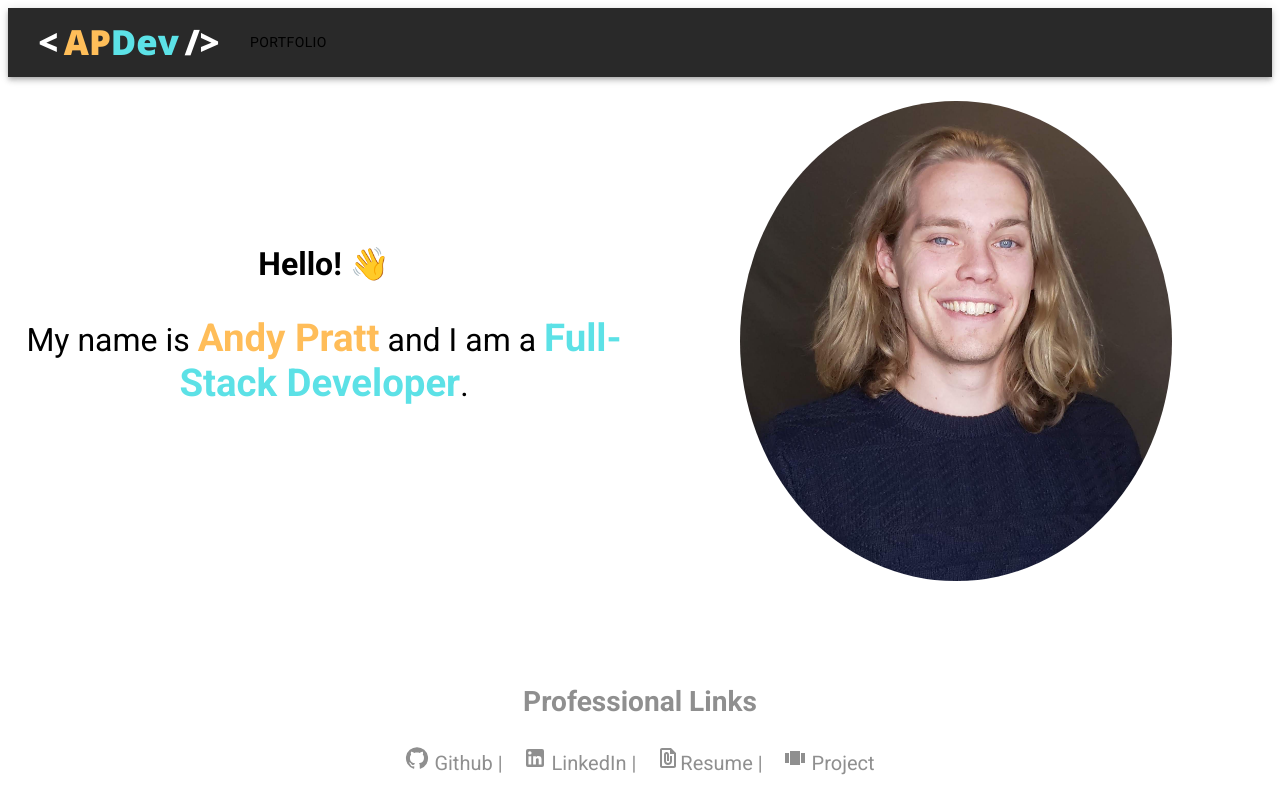
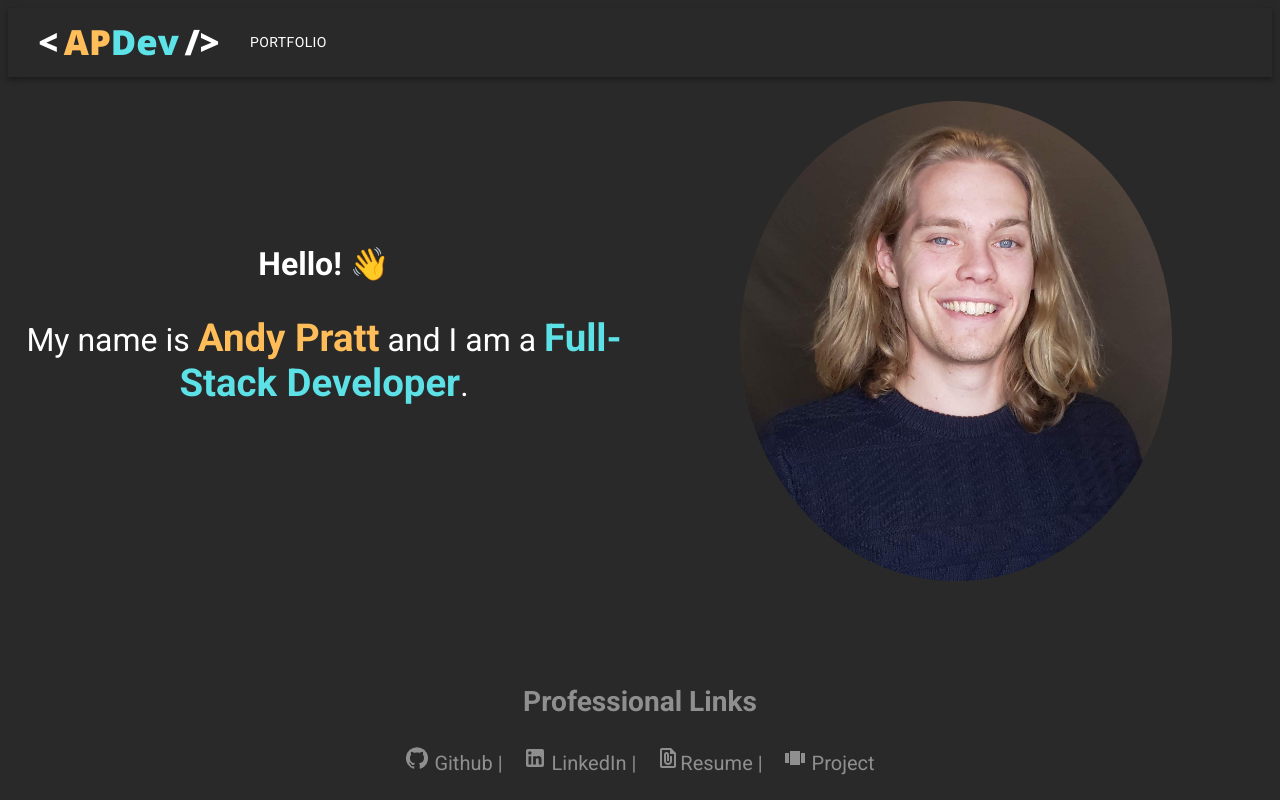
Before and after one commit to mrandypratt/workout-log-client, a React (Create React App) app: page / in a window 1280 px wide. Built offline with nearby package versions, Linux system fonts and the light colour scheme.

Commit message:
App Level Stylings

```diff
--- a/src/styles/App.css
+++ b/src/styles/App.css
@@ -1,3 +1,9 @@
+body {
+  background-color: #292929;
+  font-style: "Roboto";
+  color: white;
+}
+
 .light-font {
   font-family: 'Roboto', sans-serif;
   font-weight: 400;
@@ -139,6 +145,7 @@ b {
 
 p {
   font-size: 2rem;
+  color: "white";
 }
 
 .footer-links {
```
